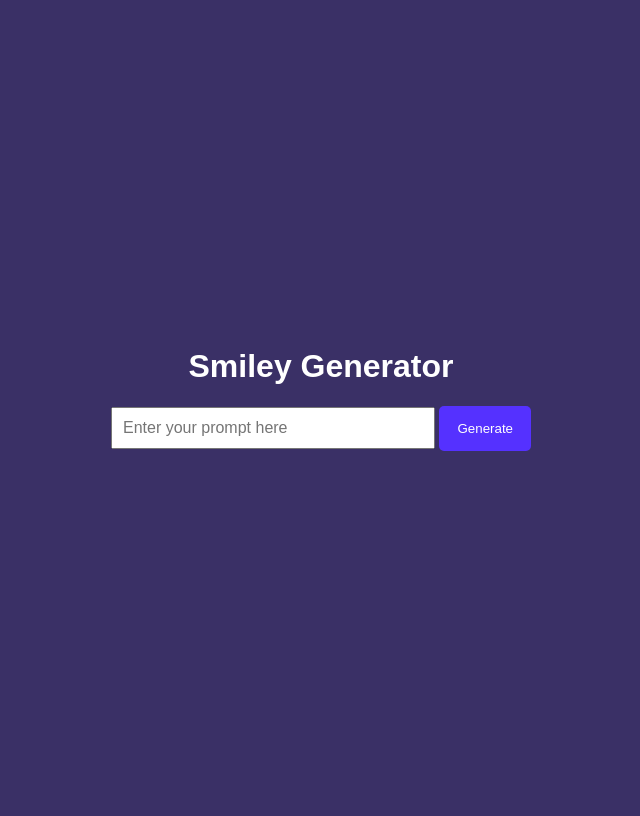
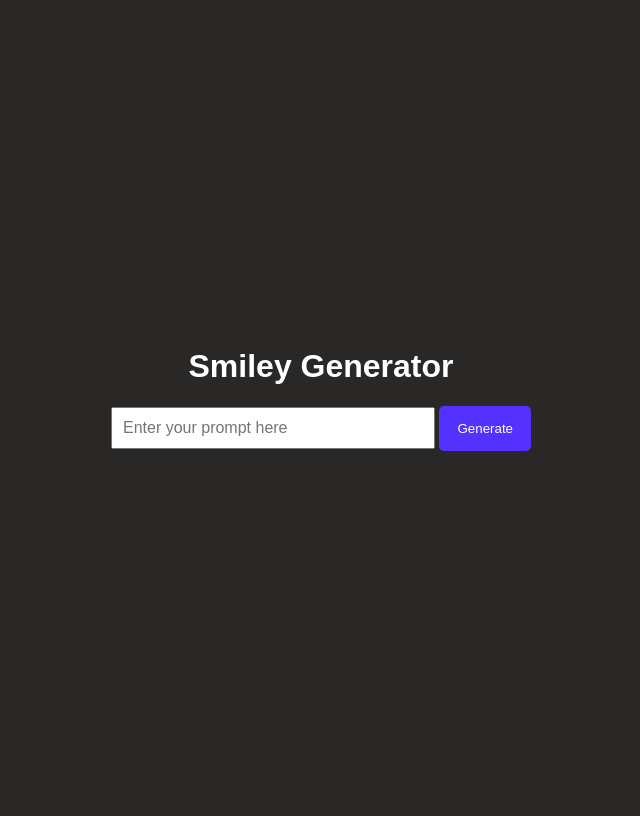
Before and after one commit to Stephanethr/smiley_generator, a Django app: page /image-generator/ in a window 1280 px wide. Shown: the whole page, without its empty margins (319-959 px from the left). Run offline with Django 5.2, Linux system fonts and the light colour scheme.

Commit message:
update style

```diff
--- a/image_generator/static/css/style.css
+++ b/image_generator/static/css/style.css
@@ -1,5 +1,5 @@
 body {
-    background-color: #3a3066;
+    background-color: #2a2826;
     color: white;
     font-family: Arial, sans-serif;
     display: flex;
@@ -57,7 +57,7 @@ img {
     display: none; /* Caché par défaut */
     width: 3px;
     height: 3px;
-    margin: 20px auto; /* Centrer le logo */
+    /*margin: 20px auto;  Centrer le logo */
 }
 
 @keyframes spin {
```
